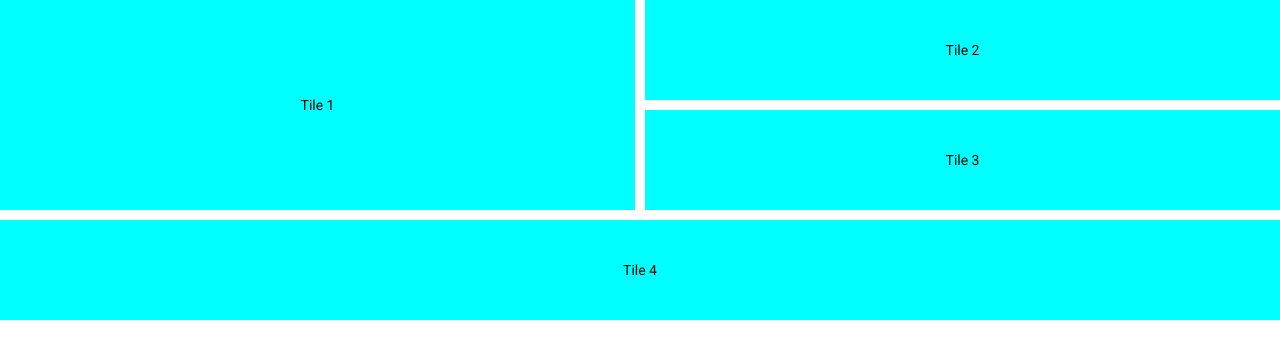
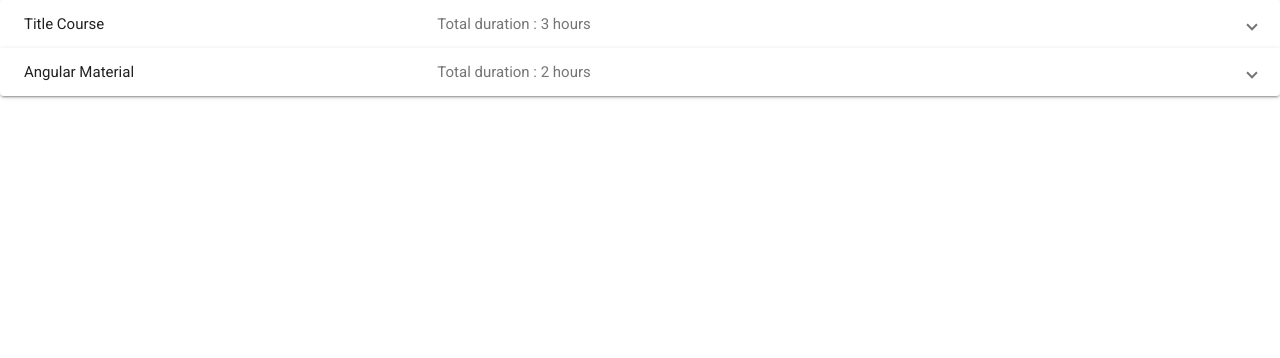
Before and after one commit to AbnerAOliveira/angular_material, an Angular app: page / in a window 1280 px wide. Shown: the top 358 px of the page. Built offline with nearby package versions, Linux system fonts and the light colour scheme.

Commit message:
Expand panel

```diff
--- a/src/app/app.component.html
+++ b/src/app/app.component.html
@@ -132,7 +132,8 @@
   </a>
 </mat-nav-list> -->
 
-<mat-grid-list cols="2" rowHeight="100px" gutterSize="10px">
+<!-- GRID -->
+<!-- <mat-grid-list cols="2" rowHeight="100px" gutterSize="10px">
   <mat-grid-tile rowspan="2">
     Tile 1
   </mat-grid-tile>
@@ -145,4 +146,37 @@
   <mat-grid-tile colspan="2">
     Tile 4
   </mat-grid-tile>
-</mat-grid-list>
+</mat-grid-list> -->
+
+<!-- EXPASION PANEL WITH ACCORDION -->
+<mat-accordion>
+  <mat-expansion-panel>
+    <mat-expansion-panel-header>
+      <mat-panel-title>
+        Title Course
+      </mat-panel-title>
+      <mat-panel-description>
+        Total duration : 3 hours
+      </mat-panel-description>
+    </mat-expansion-panel-header>
+    <p>This is the panel content. Add course details here.</p>
+    <mat-action-row>
+    <button mat-button>Enroll</button>
+    </mat-action-row>
+  </mat-expansion-panel>
+
+  <mat-expansion-panel>
+    <mat-expansion-panel-header>
+      <mat-panel-title>
+        Angular Material
+      </mat-panel-title>
+      <mat-panel-description>
+        Total duration : 2 hours
+      </mat-panel-description>
+    </mat-expansion-panel-header>
+    <p>This is the panel content. Add course details here.</p>
+    <mat-action-row>
+    <button mat-button>Enroll</button>
+    </mat-action-row>
+  </mat-expansion-panel>
+</mat-accordion>
--- a/src/app/material.module.ts
+++ b/src/app/material.module.ts
@@ -9,6 +9,8 @@ import {MatSidenavModule} from '@angular/material/sidenav';
 import {MatMenuModule} from '@angular/material/menu';
 import {MatListModule} from '@angular/material/list';
 import {MatGridListModule} from '@angular/material/grid-list';
+import {MatExpansionModule} from '@angular/material/expansion';
+
 
 
 const MaterialComponents = [
@@ -22,6 +24,7 @@ const MaterialComponents = [
   MatMenuModule,
   MatListModule,
   MatGridListModule,
+  MatExpansionModule,
 ]
 
 
```
